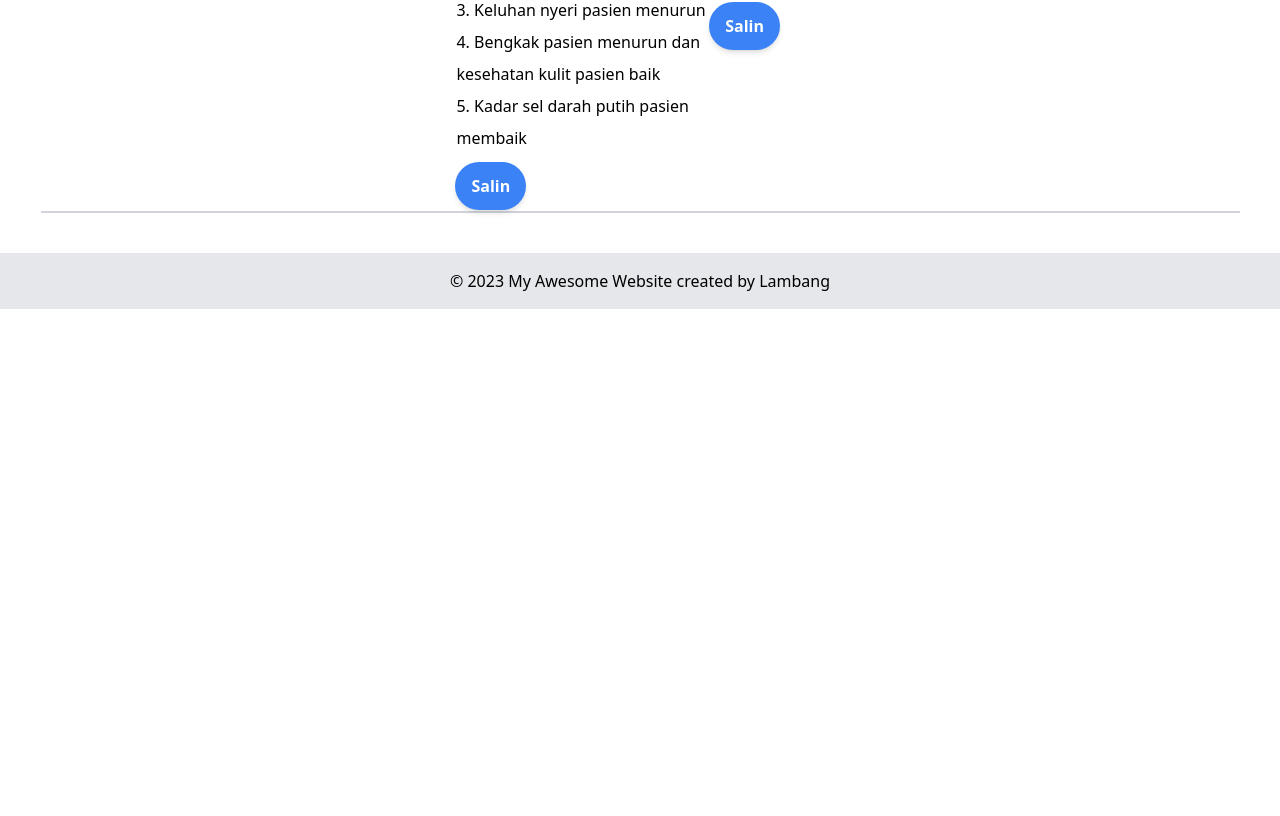
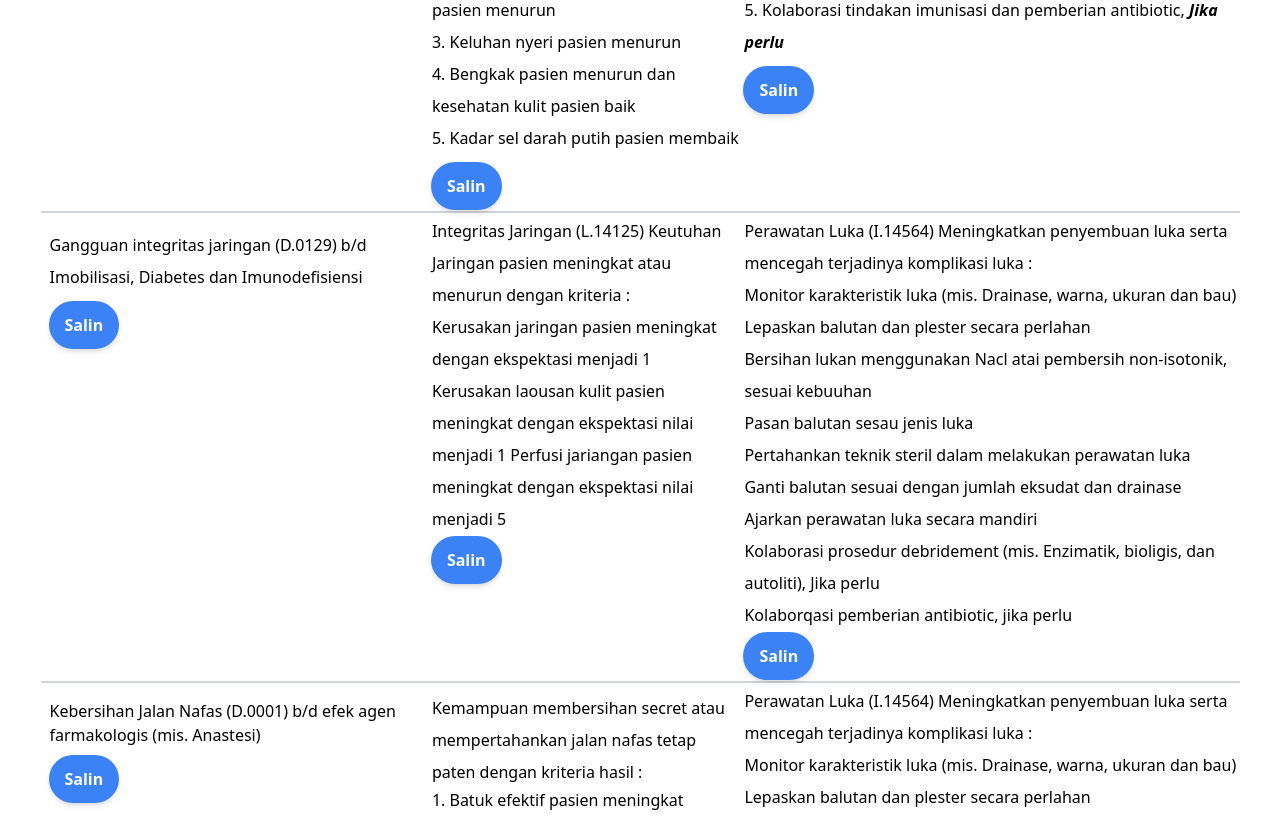
Before and after one commit to lambangws21/react-diagnosa-keperawatan, a React (Vite) app: page / in a window 1280 px wide. Shown: the part 1974-2790 px from the top of the page. Before the commit the page ends 2283 px from the top, so only its background shows below. Built offline with nearby package versions, Linux system fonts and the light colour scheme.

Commit message:
menambahkan diagnosa kebersihan jalan nafas dan integritas kulit

```diff
--- a/src/App.jsx
+++ b/src/App.jsx
@@ -18,6 +18,12 @@ import RisikoInfeksi from "./Tabel/RisikoInfeksi";
 import RisikoInfeksiLuaran from "./Tabel/RisikoInfeksiLuraran";
 import RisikoInfekIntervensi from "./Tabel/RisikoInfekIntervensi";
 import Footer from "./components/Footer";
+import GangguanIntegritasJaringan from "./Tabel/GangguanIntegritasJaringan";
+import GangguanIntegritasLuaran from "./Tabel/GangguanIntegritasLuaran";
+import GangguanIntegritasIntervensi from "./Tabel/GangguanIntegritasIntervensi";
+import KebersihanJalanNafas from "./Tabel/KebersihanJalanNafas";
+import KebersihanJalanNafasLuaran from "./Tabel/KebersihanJalanNafasLuaran"
+import KebersihanJalanNafasIntervensi from "./Tabel/GangguanIntegritasIntervensi"
 
 function App() {
   return (
@@ -31,8 +37,7 @@ function App() {
           border
           bg-sky-100
           p-1 shadow-md
-          leading-10"
-              >
+          leading-10">
                 Diagnosa Keperawatan
               </th>
               <th
@@ -40,8 +45,7 @@ function App() {
           border
           bg-sky-100
           p-1 shadow-md
-          leading-10"
-              >
+          leading-10">
                 Luaran Keperawatan
               </th>
               <th
@@ -49,8 +53,7 @@ function App() {
           border
           bg-sky-100
           p-1 shadow-md
-          leading-10"
-              >
+          leading-10">
                 Intervensi Keperawatan
               </th>
             </tr>
@@ -128,6 +131,30 @@ function App() {
                 <RisikoInfekIntervensi />
               </td>
             </tr>
+            {/* Gangguan Integritas Kulit */}
+            <tr>
+              <td className="flex-col items-center border-b-2 border-gray-300 p-2 h-72">
+                <GangguanIntegritasJaringan/>
+              </td>
+              <td className="flex-col items-center border-b-2 border-gray-300 h-72">
+                <GangguanIntegritasLuaran />
+              </td>
+              <td className="flex-col items-center border-b-2 border-gray-300 h-72">
+                <GangguanIntegritasIntervensi />
+              </td>
+            </tr>
+            {/* Risiko Jalan Nafas */}
+            <tr>
+              <td className="flex-col items-center border-b-2 border-gray-300 p-2 h-72">
+                <KebersihanJalanNafas/>
+              </td>
+              <td className="flex-col items-center border-b-2 border-gray-300 h-72">
+                <KebersihanJalanNafasLuaran />
+              </td>
+              <td className="flex-col items-center border-b-2 border-gray-300 h-72">
+               <KebersihanJalanNafasIntervensi/>
+              </td>
+            </tr>
           </tbody>
         </table>
       </div>
--- a/src/Tabel/Ansietas.jsx
+++ b/src/Tabel/Ansietas.jsx
@@ -4,7 +4,7 @@ function Ansietas() {
   const textToCopy = `Ansietas (D.0080) b/d Kekhawatiiran mengalami kegagalan`;
   return (
     <div>
-      <td className="p-2 leading-normal">{textToCopy}</td>
+      <td className="py-2 leading-normal">{textToCopy}</td>
       <CopyToClipboardButton text={textToCopy} />
     </div>
   );
--- a/src/Tabel/AnsietasLuaran.jsx
+++ b/src/Tabel/AnsietasLuaran.jsx
@@ -6,7 +6,7 @@ export default function AnsietasLuaran() {
   -Perilaku tegas pasien menurun`;
   return (
     <div>
-      <td className=" p-2">
+      <td className=" py-2">
         <p className="sr-only"> {textToCopy} </p>
         Pasien menunjukkan penurunan tingkat (L.09093-Tingkat Ansietas) yaitu:
         <ul className="leading-normal list-decimal list-inside">
--- /dev/null
+++ b/src/Tabel/GangguanIntegritasIntervensi.jsx
@@ -0,0 +1,47 @@
+import CopyToClipboardButton from "../components/CopyToClipboardButton";
+
+function GangguanIntegritasIntervensi() {
+  const textToCopy = `Perawatan Luka (I.14564)
+    Meningkatkan penyembuan luka serta mencegah terjadinya komplikasi luka :
+    1.	Monitor karakteristik luka (mis. Drainase, warna, ukuran dan bau)
+    2.	Lepaskan balutan dan plester secara perlahan
+    3.	Bersihan lukan menggunakan Nacl atai pembersih non-isotonik, sesuai kebuuhan
+    4.	Pasan balutan sesau jenis lukan
+    5.	Pertahankan teknik steril dalam melakukan perawatan luka
+    6.	Ganti balutan sesuai dengan jumlah eksudat dan drainase
+    7.	Ajarkan perawatan luka secara mandiri
+    8.	Kolaborasi prosedur debridement (mis. Enzimatik, bioligis, dan autoliti), Jika perlu
+    9.	Kolaborqasi pemberian antibiotic, jika perlu
+    `;
+  return (
+    <div>
+      <p className="sr-only">{textToCopy}</p>
+      <td>
+        Perawatan Luka (I.14564) Meningkatkan penyembuan luka serta mencegah
+        terjadinya komplikasi luka :
+        <ul>
+          <li>
+            Monitor karakteristik luka (mis. Drainase, warna, ukuran dan bau)
+          </li>
+          <li>Lepaskan balutan dan plester secara perlahan</li>
+          <li>
+            Bersihan lukan menggunakan Nacl atai pembersih non-isotonik, sesuai
+            kebuuhan
+          </li>
+          <li>Pasan balutan sesau jenis luka</li>
+          <li>Pertahankan teknik steril dalam melakukan perawatan luka</li>
+          <li>Ganti balutan sesuai dengan jumlah eksudat dan drainase</li>
+          <li>Ajarkan perawatan luka secara mandiri</li>
+          <li>
+            Kolaborasi prosedur debridement (mis. Enzimatik, bioligis, dan
+            autoliti), Jika perlu{" "}
+          </li>
+          <li>Kolaborqasi pemberian antibiotic, jika perlu</li>
+        </ul>
+      </td>
+      <CopyToClipboardButton text={textToCopy}/>
+    </div>
+  );
+}
+
+export default GangguanIntegritasIntervensi;
--- /dev/null
+++ b/src/Tabel/GangguanIntegritasJaringan.jsx
@@ -0,0 +1,19 @@
+import CopyToClipboardButton from "../components/CopyToClipboardButton";
+
+function GangguanIntegritasJaringan() {
+    const textToCopy = ` Gangguan integritas jaringan (D.0129) b/d Imobilisasi, Diabetes dan
+    Imunodefisiensi`
+  return (
+    <div>
+      <td className="py-2">
+        <p>
+          Gangguan integritas jaringan (D.0129) b/d Imobilisasi, Diabetes dan
+          Imunodefisiensi
+        </p>
+      </td>
+      <CopyToClipboardButton text={textToCopy}/>
+    </div>
+  );
+}
+
+export default GangguanIntegritasJaringan;
--- /dev/null
+++ b/src/Tabel/GangguanIntegritasLuaran.jsx
@@ -0,0 +1,27 @@
+import CopyToClipboardButton from "../components/CopyToClipboardButton";
+
+function GangguanIntegritasLuaran() {
+  const textToCopy = `Integritas Jaringan (L.14125)
+  Keutuhan Jaringan pasien meningkat atau menurun dengan kriteria :
+  1.Kerusakan jaringan pasien meningkat dengan ekspektasi menjadi 1
+  2.Kerusakan laousan kulit pasien meningkat dengan ekspektasi nilai menjadi 1
+  3.Perfusi jariangan pasien meningkat dengan ekspektasi nilai menjadi 5
+  `;
+  return (
+    <div>
+      <td>
+        Integritas Jaringan (L.14125) Keutuhan Jaringan pasien meningkat atau
+        menurun dengan kriteria :
+        <ul>
+          <li>Kerusakan jaringan pasien meningkat dengan ekspektasi menjadi 1</li>
+          <li>Kerusakan laousan kulit pasien meningkat dengan ekspektasi nilai</li>
+          <li>menjadi 1 Perfusi jariangan pasien meningkat dengan ekspektasi nilai
+          menjadi 5</li>
+        </ul>
+      </td>
+      <CopyToClipboardButton text={textToCopy}/>
+    </div>
+  );
+}
+
+export default GangguanIntegritasLuaran;
--- /dev/null
+++ b/src/Tabel/KebersihanJalanNafas.jsx
@@ -0,0 +1,17 @@
+import CopyToClipboardButton from "../components/CopyToClipboardButton";
+function KebersihanJalanNafas() {
+  const textToCopy = `Kebersihan Jalan Nafas (D.0001) b/d efek agen farmakologis (mis. Anastesi)`;
+  return (
+    <div>
+      <td className="py-2">
+        <p className="leading-normal">
+          Kebersihan Jalan Nafas (D.0001) b/d efek agen farmakologis (mis.
+          Anastesi)
+        </p>
+      </td>
+      <CopyToClipboardButton text={textToCopy}/>
+    </div>
+  );
+}
+
+export default KebersihanJalanNafas;
--- /dev/null
+++ b/src/Tabel/KebersihanJalanNafasIntervensi.jsx
@@ -0,0 +1,39 @@
+import CopyToClipboardButton from "../components/CopyToClipboardButton";
+function KebersihanJalanNafasIntervensi() {
+  const textToCopy = `
+Manajemen Jalan Nafas
+Mengidentifikasi dan mengelola kepatenan jalan nafas dilakukan dengan :
+1.	Monitor pola nafas ( frekuensi, kedalaman, dan usha nafas)
+2.	Monitor bunyi nafas dan jumlah sputum
+3.	Pertahankan jalan nafas dengan paten dengan head-tilt dan chin-lift (jaw-trust jika curiga cidera servikal)
+4.	Berikan posisi semifowler atau fowler
+5.	Lakukan penghisapan lender kurang dari 15 detik
+6.	Ajarkan teknik batuk efektif
+7.	Kolaborasi pemberian bronkodilator, ekspektoran, mukolitik, Jika perlu
+`;
+  return (
+    <div>
+      <td>
+        <p className="sr-only">{textToCopy}</p>
+        <span> Manajemen Jalan Nafas </span>
+        Mengidentifikasi dan mengelola kepatenan jalan nafas dilakukan dengan
+        :
+        <ul className="list-decimal list-inside leading-normal">
+         <li>Monitor pola nafas ( frekuensi, kedalaman, dan usha nafas)</li>
+          <li>Monitor bunyi nafas dan jumlah sputum</li>
+          <li>Pertahankan jalan nafas dengan paten dengan head-tilt dan chin-lift
+            (jaw-trust jika curiga cidera servikal)</li>
+          <li>Berikan posisi semifowler atau fowler</li>
+          <li>Lakukan penghisapan lender kurang dari 15 detik</li>
+          <li>Ajarkan teknik batuk efektif</li>
+          <li>Kolaborasi pemberian bronkodilator, ekspektoran, mukolitik, Jika
+            perlu
+          </li>
+        </ul>
+      </td>
+      <CopyToClipboardButton text={textToCopy}/>
+    </div>
+  );
+}
+
+export default KebersihanJalanNafasIntervensi;
--- /dev/null
+++ b/src/Tabel/KebersihanJalanNafasLuaran.jsx
@@ -0,0 +1,32 @@
+import CopyToClipboardButton from "../components/CopyToClipboardButton";
+function KebersihanJalanNafasLuaran() {
+  const textToCopy = `Kemampuan membersihan secret atau mempertahankan jalan nafas tetap paten dengan kriteria hasil :
+    1.	Batuk efektif pasien meningkat dengan ekspektasi nilai menjadi 5
+    2.	Produksi sputum pasien menurun dengan ekspektasi nilai menjadi 5
+    3.	Frekuensi nafas dan pola nafas pasien membaik dengan ekspektasi nilai menjadi 5
+    `;
+  return (
+    <div>
+      <td className="py-2">
+        <p className="sr-only">{textToCopy}</p>
+        Kemampuan membersihan secret atau mempertahankan jalan nafas tetap paten
+        dengan kriteria hasil :
+        <ul className="leading-normal list-decimal list-inside">
+          <li>
+            Batuk efektif pasien meningkat dengan ekspektasi nilai menjadi 5
+          </li>
+          <li>
+            Produksi sputum pasien menurun dengan ekspektasi nilai menjadi 5
+          </li>
+          <li>
+            Frekuensi nafas dan pola nafas pasien membaik dengan ekspektasi
+            nilai menjadi 5
+          </li>
+        </ul>
+      </td>
+      <CopyToClipboardButton text={textToCopy} />
+    </div>
+  );
+}
+
+export default KebersihanJalanNafasLuaran;
```
